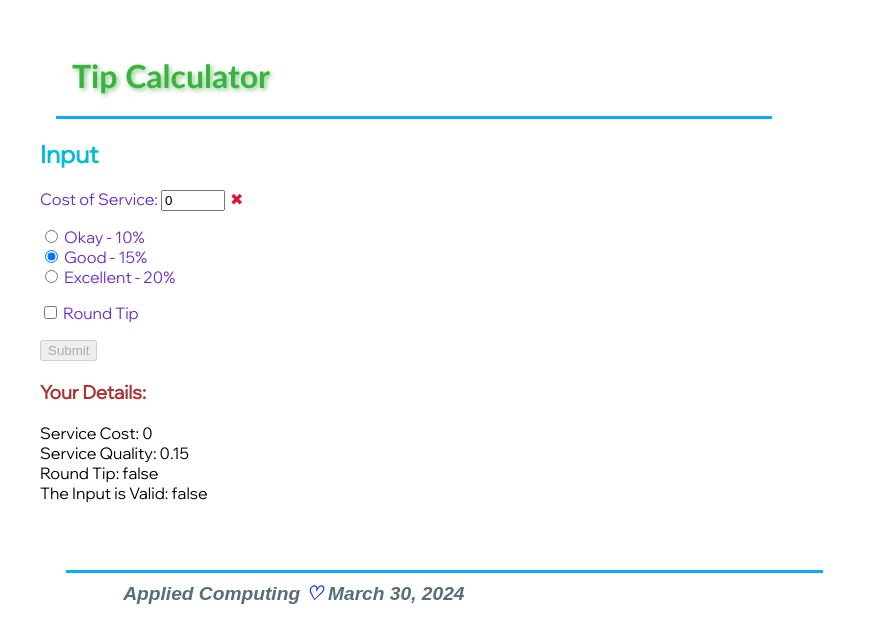
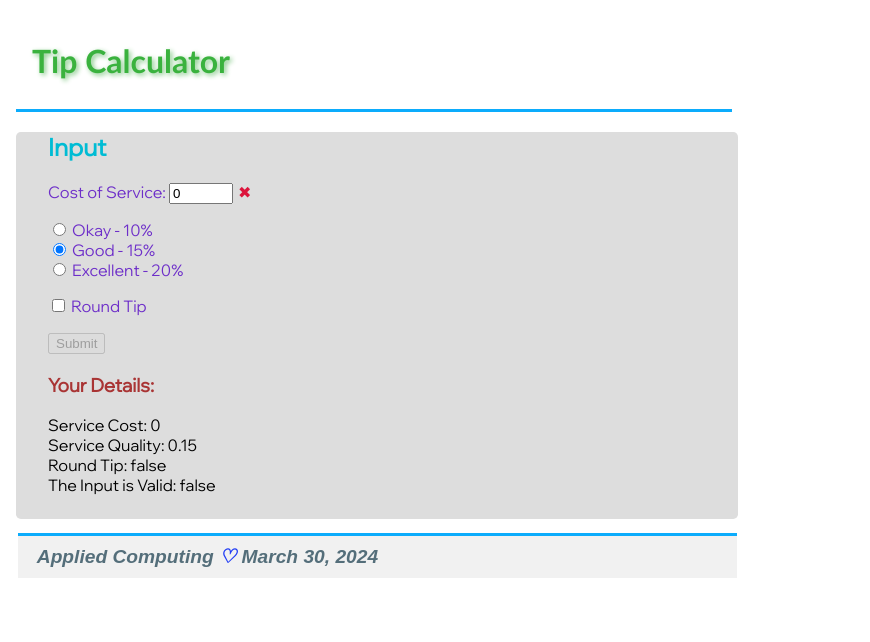
Before and after one commit to georggeo23/Assignment3, an Angular app: page /input in a window 1280 px wide. Shown: the top 642 px of the page, without its empty margins (0-870 px from the left). Built offline with nearby package versions, Linux system fonts and the light colour scheme.

Commit message:
overall styling update

```diff
--- a/src/app/Header/header.component.css
+++ b/src/app/Header/header.component.css
@@ -2,8 +2,11 @@ header{
   padding-left: 1em;
   font-family: "Trebuchet MS", sans-serif;
   border-bottom: #0cacfc solid;
-  margin-left: 3em;
-  margin-top: 3.5em;
+  padding-top: 0.5em;
+  padding-bottom: 0.5em;
+  margin-left: .5em;
+  padding-left: 1em;
+  margin-top: 0.7em;
   width: 700px;
 }
 
--- a/src/app/app.component.css
+++ b/src/app/app.component.css
@@ -1,4 +1,9 @@
 main {
   padding-left: 2em;
   font-family: 'Wix Madefor Display', serif;
+  background-color: #dddddd;
+  border-radius: 0.3em;
+  width: 690px;
+  padding-bottom: 0.5em;
+  margin-left: .5em;
 }
--- a/src/app/footer/footer.component.css
+++ b/src/app/footer/footer.component.css
@@ -1,14 +1,15 @@
 footer {
   font-family: "Baskerville Old Face", sans-serif;
+  background-color: #f1f1f1;
   font-size: 1.2em;
   font-style: italic;
   font-weight: bolder;
   border-top: #0cacfc solid;
   padding-top: 0.5em;
   padding-bottom: 0.5em;
-  margin-left: 3em;
-  padding-left: 3em;
-  margin-top: 3.5em;
+  margin-left: .5em;
+  padding-left: 1em;
+  margin-top: 0.7em;
   width: 700px;
   color: #546e7a;
 }
```
